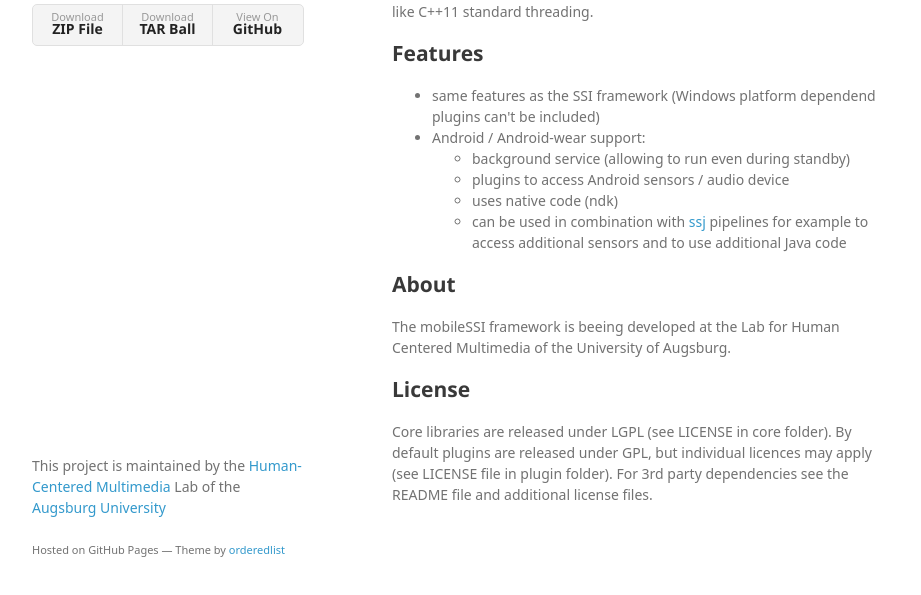
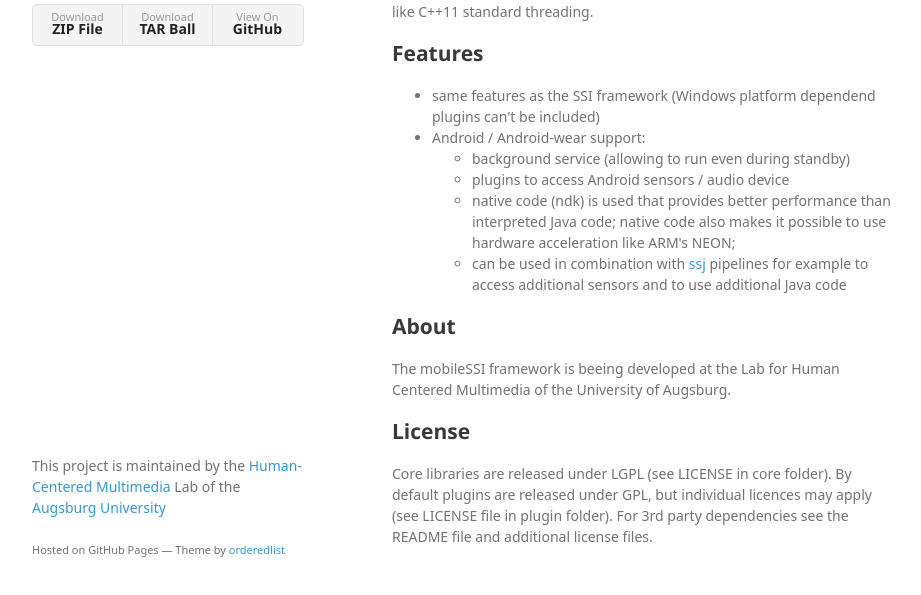
Before and after one commit to hcmlab/mobileSSI, a plain HTML site: page index.html in a window 1280 px wide. Shown: the part 171-766 px from the top of the page, without its empty margins (178-1099 px from the left). Drawn offline with Linux system fonts and the light colour scheme; a web font is replaced by a local one.

Commit message:
Update index.html

```diff
--- a/index.html
+++ b/index.html
@@ -41,7 +41,7 @@
 <ul>
 <li>background service (allowing to run even during standby)</li>
 <li>plugins to access Android sensors / audio device</li>
-<li>uses native code (ndk)</li>
+<li>native code (ndk) is used that provides better performance than interpreted Java code; native code also makes it possible to use hardware acceleration like ARM's NEON;</li>
 <li>can be used in combination with <a href="https://github.com/hcmlab/ssj">ssj</a> pipelines for example to access additional sensors and to  use additional Java code</li>
 </ul>
 </li>
```
